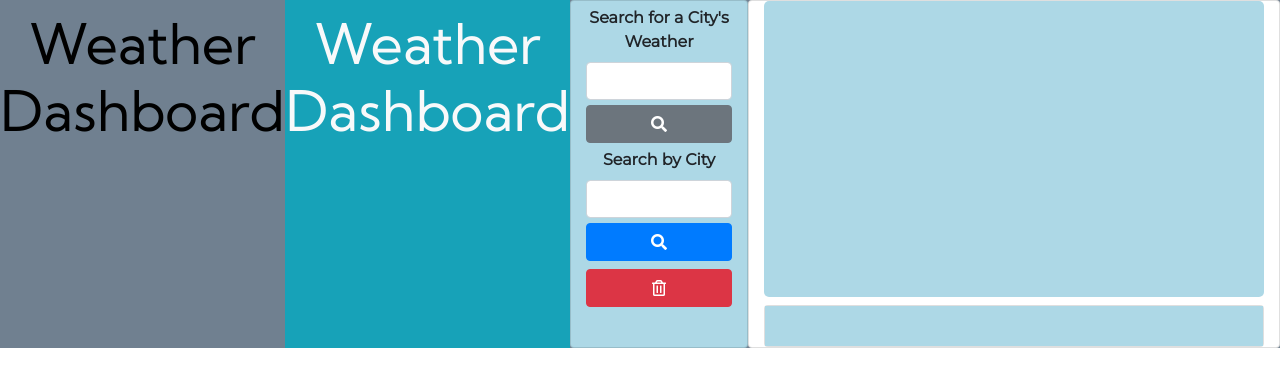
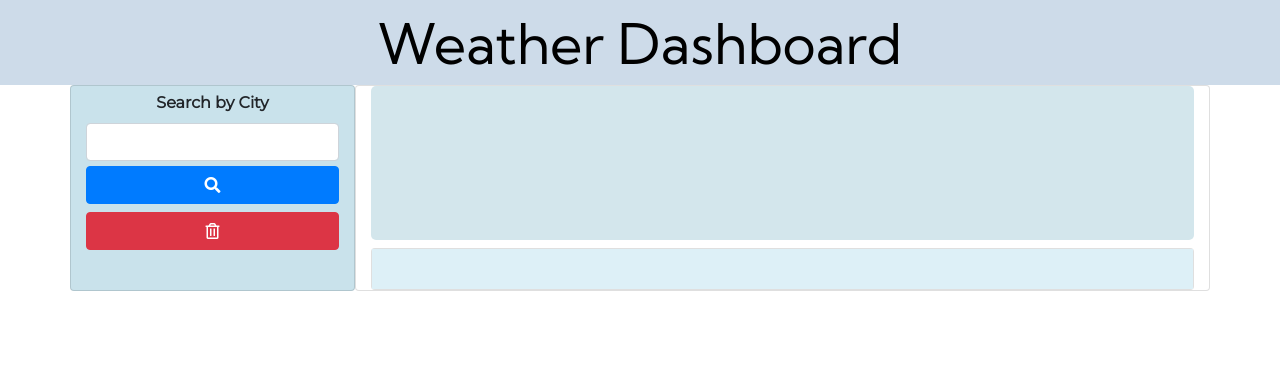
Before and after one commit to dorykahale/Weather-Dashboard-App, a plain HTML site: page index.html in a window 1280 px wide. Drawn offline with nearby package versions, Linux system fonts and the light colour scheme.

Commit message:
cleaned html, made some style changes

```diff
--- a/index.html
+++ b/index.html
@@ -17,8 +17,6 @@
 
     <header class="header">
         <h1 class="heading display-4">Weather Dashboard</h1>
-    <header class="header bg-info">
-        <h1 class="heading display-4 text-light">Weather Dashboard</h1>
     </header>
 
     <main class="main-content container">
@@ -26,9 +24,6 @@
             <section id="search-wrapper" class="search-wrap-style card col-lg-3">
                 <!-- form for searching a city -->
                 <form id="search-form" class="text-center text-wrap">
-                    <label class="search-label" for="search-box" >Search for a City's Weather</label>
-                    <input type="text" id="search-bar" name="search-box" class="form-control text-input"/>
-                    <button type="submit" form="search-form" id="search-button" class="btn btn-secondary btn-block"><i class="fas fa-search"></i></button>
                     <label class="search-label" for="search-box">Search by City</label>
                     <input type="text" id="search-bar" name="search-box" class="form-control text-input" />
                     <button type="submit" form="search-form" id="search-button" class="btn btn-primary btn-block"><i
--- a/style.css
+++ b/style.css
@@ -3,8 +3,8 @@
 }
 :root {
     --primary: black;
-    --secondary: slategray;
-    --container: lightgray;
+    --secondary: rgb(205, 219, 233);
+    --container: rgb(255, 255, 255);
     --background: ghostwhite;
     --heading-font: "Kumbh Sans", sans-serif;
     --text-font: "Montserrat", sans-serif;
@@ -36,14 +36,14 @@
     margin-top: 5px;
 }
 .search-wrap-style {
-    background-color: lightblue;
+    background-color: rgb(201, 226, 235);
 }
 .text-input {
     margin-bottom: 5px;
 }
 .current-style {
     text-align: center;
-    background-color: lightblue;
+    background-color: rgb(211, 230, 236);
     margin-bottom: 8px;
     border-radius: 5px;
 }
@@ -72,7 +72,7 @@
 .forecast-class {
     display: flex;
     justify-content: space-between;
-    background-color: lightblue;
+    background-color: rgb(221, 240, 247);
 }
 .forecast-icon {
     width: 75px;
@@ -99,9 +99,9 @@
         font-size: 1.25rem;
     }
 }
-@media screen and (max-width: 768px) {
+/* @media screen and (max-width: 768px) {
     .content-wrapper {
         flex-direction: column;
         align-items: center;
     }
-}
+} */
```
